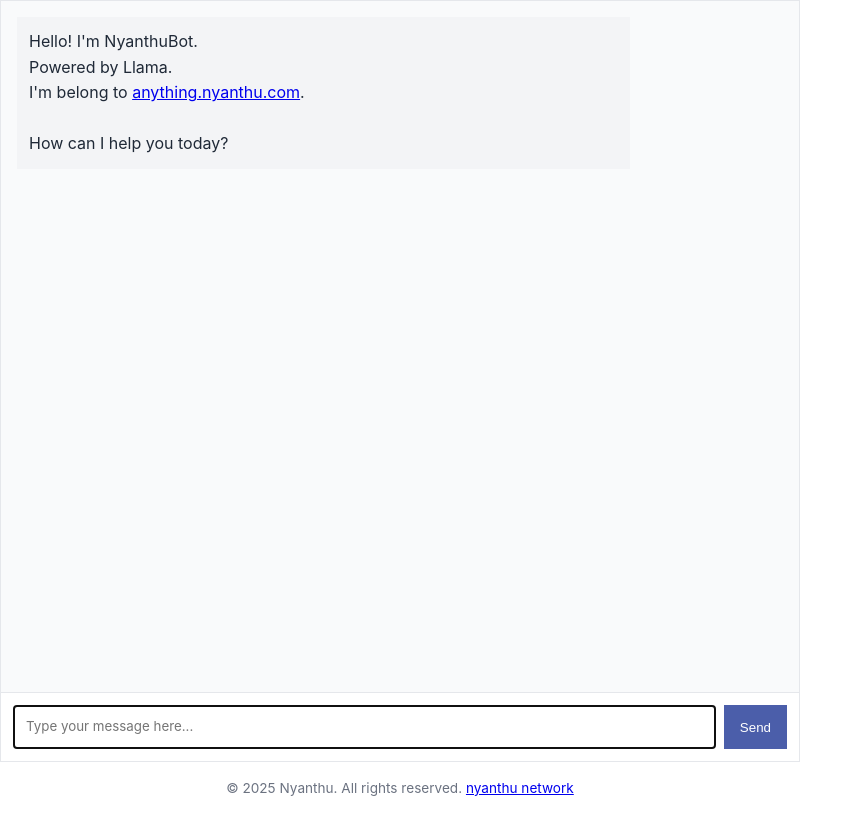
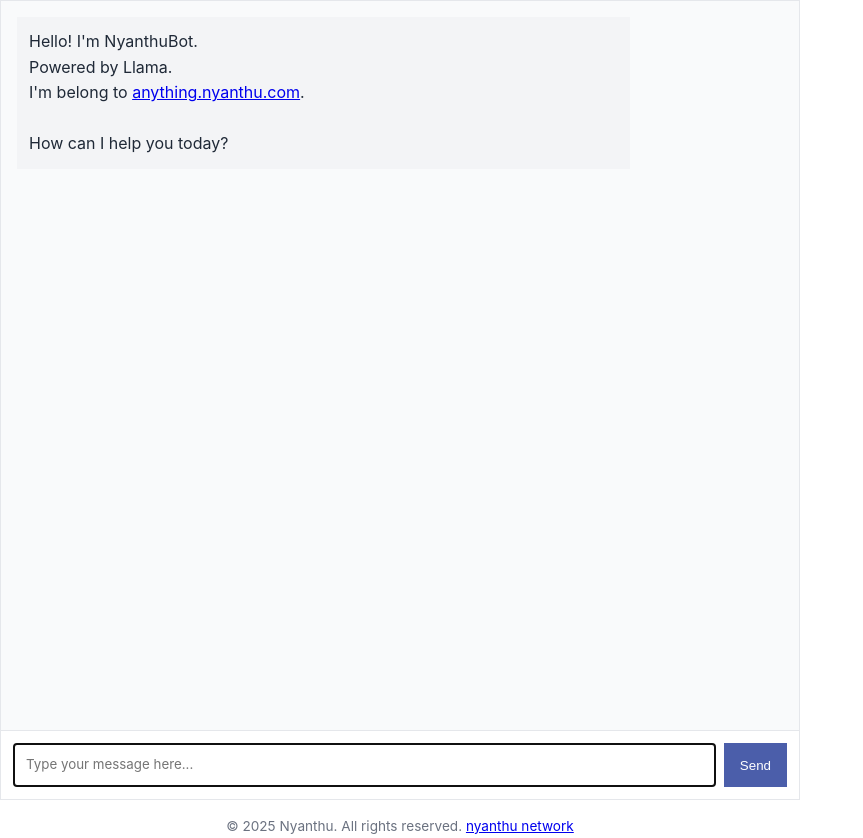
Before and after one commit to nyanthu-okabe/llm-chat-app-template, a website: page public/index.html in a window 1280 px wide. Shown: the whole page, without its empty margins (0-863 px from the left). Before the commit the page ends 800 px from the top, so only its background shows below. Drawn offline with Linux system fonts and the light colour scheme.

Commit message:
Update index.html

```diff
--- a/public/index.html
+++ b/public/index.html
@@ -143,23 +143,17 @@
       html, body {
   margin: 0;
   padding: 0;
-  width: 100%;
-  height: 100%;
-}
-
-body {
-  display: flex;
-  flex-direction: column;
-  font-family: -apple-system, BlinkMacSystemFont, "Segoe UI", Roboto, Oxygen, Ubuntu, Cantarell, sans-serif;
+  width: 100vw;
+  height: 100vh;
 }
 
 .chat-container {
-  flex: 1;           /* 画面いっぱいに広がる */
+  height: 100%;
+  width: 100%;
   display: flex;
   flex-direction: column;
-  border: 1px solid var(--border-color);
-  overflow: hidden;
 }
+
 
     </style>
   </head>
```
